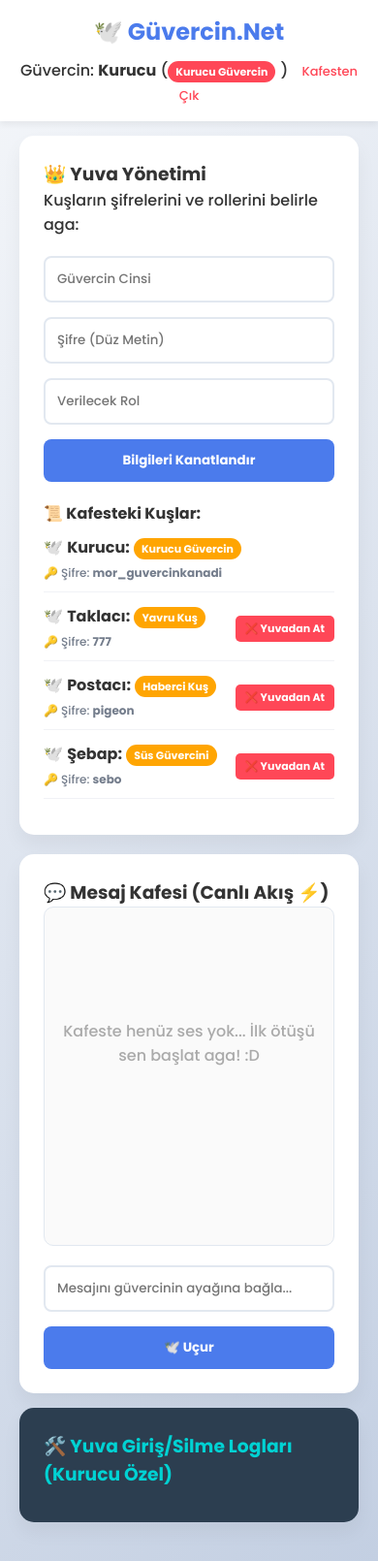
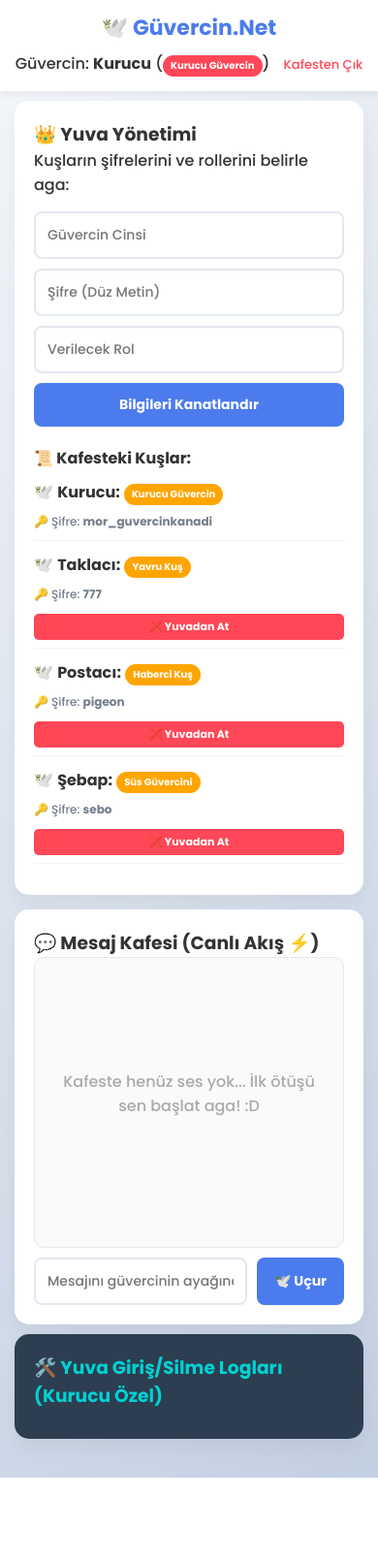
Before and after one commit to ardckr262626-cmd/guvercin-net, a Flask app: page / in a window 390 px wide. Shown: the whole page at 97% size. After the commit the page ends 1524 px from the top, so only its background shows below. Run offline with Flask 3, Linux system fonts and the light colour scheme; the visitor is signed in with stand-in values (Sample User, id 1).

Commit message:
Mobil arayuz kirilmalari ve responsive düzen düzeltildi! .d

```diff
--- a/static/style.css
+++ b/static/style.css
@@ -11,60 +11,59 @@ body {
   background: linear-gradient(135deg, #f5f7fa 0%, #c3cfe2 100%);
   color: #333;
   min-height: 100vh;
+  display: flex;
+  flex-direction: column;
 }
 
+/* Üst Bar */
 .navbar {
   display: flex;
   justify-content: space-between;
   align-items: center;
   background-color: #ffffff;
-  padding: 15px 30px;
+  padding: 15px 20px;
   box-shadow: 0 4px 6px rgba(0, 0, 0, 0.05);
 }
 
 .logo {
-  font-size: 24px;
+  font-size: 22px;
   font-weight: bold;
   color: #4b7bec;
-  transition: transform 0.3s ease;
 }
 
-.logo:hover {
-  transform: translateY(-3px);
-}
-
-/* Grid Yapısı */
+/* Ana Grid Yapısı */
 .container {
   display: grid;
   grid-template-columns: 1fr 2fr;
   gap: 20px;
+  width: 100%;
   max-width: 1200px;
-  margin: 40px auto;
-  padding: 0 20px;
+  margin: 20px auto;
+  padding: 0 15px;
+  flex: 1;
 }
 
+/* Paneller */
 .panel {
   background: #ffffff;
   border-radius: 15px;
-  padding: 25px;
+  padding: 20px;
   box-shadow: 0 10px 20px rgba(0, 0, 0, 0.05);
-  transition: all 0.3s ease;
+  display: flex;
+  flex-direction: column;
 }
 
-.panel:hover {
-  box-shadow: 0 15px 30px rgba(75, 123, 236, 0.15);
-}
-
-.pigeon-form,
-.chat-input-area {
+.pigeon-form {
   display: flex;
   flex-direction: column;
-  gap: 15px;
-  margin-top: 20px;
+  gap: 10px;
+  margin-top: 15px;
 }
 
 .chat-input-area {
-  flex-direction: row;
+  display: flex;
+  gap: 10px;
+  margin-top: 10px;
 }
 
 input {
@@ -73,7 +72,7 @@ input {
   border: 2px solid #e2e8f0;
   border-radius: 8px;
   outline: none;
-  transition: border-color 0.3s ease;
+  font-size: 14px;
 }
 
 input:focus {
@@ -89,21 +88,16 @@ input:focus {
   border-radius: 8px;
   cursor: pointer;
   font-weight: bold;
-  transition: all 0.3s ease;
+  font-size: 14px;
 }
 
 .btn-send {
-  width: 120px;
+  min-width: 90px;
 }
 
-.btn-primary:hover,
-.btn-send:hover {
-  background-color: #3867d6;
-}
-
-/* Chat Box */
+/* Canlı Chat Kutusu */
 .chat-box {
-  height: 350px;
+  height: 400px;
   border: 1px solid #e2e8f0;
   border-radius: 10px;
   padding: 15px;
@@ -111,18 +105,19 @@ input:focus {
   background-color: #fafafa;
   display: flex;
   flex-direction: column;
-  gap: 15px;
-  margin-bottom: 15px;
+  gap: 12px;
 }
 
 .message {
   padding: 10px 15px;
   border-radius: 12px;
   max-width: 85%;
-  animation: ucusEfekti 0.3s ease-out;
+  font-size: 14px;
+  line-height: 1.4;
+  word-break: break-word;
+  /* Uzun yazılar ekrandan taşmasın diye */
 }
 
-/* Dinamik Mesaj Konumları */
 .incoming {
   background-color: #f1f2f6;
   align-self: flex-start;
@@ -134,12 +129,13 @@ input:focus {
 }
 
 .badge {
-  font-size: 11px;
+  font-size: 10px;
   padding: 3px 8px;
   border-radius: 20px;
   color: white;
   font-weight: bold;
-  margin-right: 5px;
+  display: inline-block;
+  margin-bottom: 3px;
 }
 
 .admin-role {
@@ -150,39 +146,41 @@ input:focus {
   background-color: #ffa502;
 }
 
-@keyframes ucusEfekti {
-  from {
-    opacity: 0;
-    transform: translateY(10px);
+/* 📱 MÜHENDİSLİK NOTU: TELEFONLAR İÇİN TAM UYUMLULUK (RESPONSIVE) */
+@media (max-width: 768px) {
+  .navbar {
+    flex-direction: column;
+    gap: 8px;
+    text-align: center;
+    padding: 12px;
   }
 
-  to {
-    opacity: 1;
-    transform: translateY(0);
-  }
-}
-
-/* 📱 MÜHENDİSLİK NOTU: MOBİL GÜNCELLEMESİ (RESPONSIVE) */
-@media (max-width: 768px) {
   .container {
     grid-template-columns: 1fr;
-    /* Mobilde yan yana değil, alt alta dizilim */
-    margin: 15px auto;
+    /* Mobilde yan yana olan düzeni alt alta çekiyoruz */
+    margin: 10px auto;
+    gap: 15px;
   }
 
-  .navbar {
-    padding: 15px;
-    flex-direction: column;
-    gap: 10px;
-    text-align: center;
+  .chat-box {
+    height: 300px;
+    /* Küçük ekranlarda chat kutusu taşmasın diye boyutu sabitledik */
   }
 
-  .chat-input-area {
-    flex-direction: column;
-    /* Mobilde mesaj kutusu ve buton alt alta gelir */
+  .message {
+    max-width: 90%;
+    /* Mobilde mesajlar alanı daha iyi kullansın */
   }
 
-  .btn-send {
+  .rollu-kuslar li {
+    flex-direction: column;
+    align-items: flex-start !important;
+    gap: 8px;
+  }
+
+  /* Mobilde butonun taşmasını önlemek için tam genişlik verdik */
+  .rollu-kuslar form,
+  .rollu-kuslar button {
     width: 100%;
   }
 }
```
